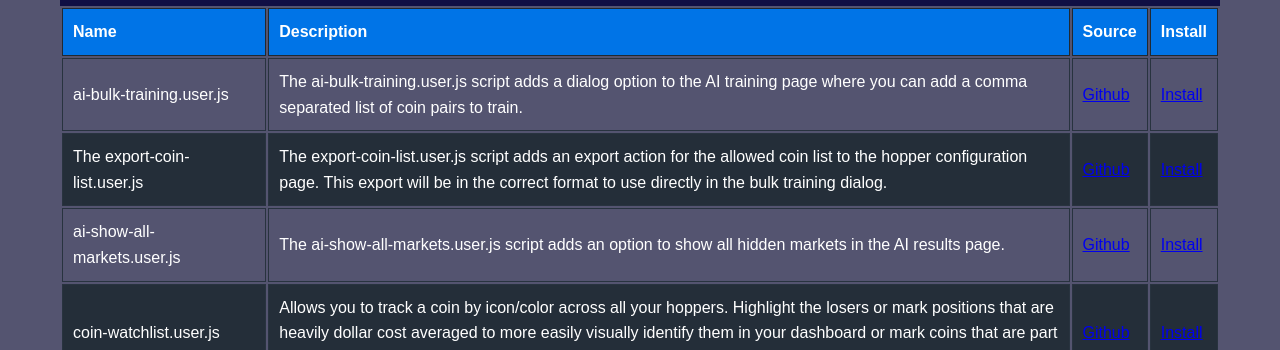
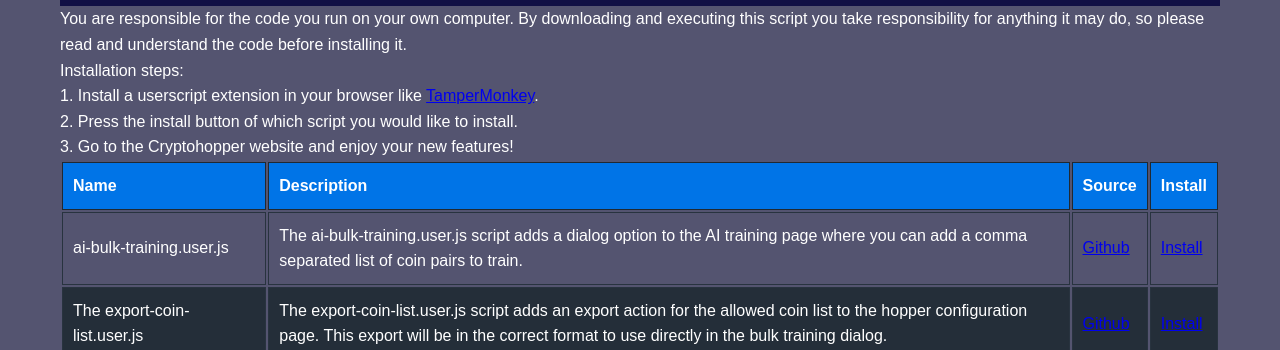
Before and after one commit to J-Nova/CryptoHopper, a plain HTML site: page index.html in a window 1280 px wide. Shown: the part 419-769 px from the top of the page. Drawn offline with Linux system fonts and the light colour scheme.

Commit message:
added installation instructions

```diff
--- a/index.html
+++ b/index.html
@@ -13,6 +13,14 @@
             <p>CH Scripts</p>
             <a><img src="https://hits.seeyoufarm.com/api/count/incr/badge.svg?url=https%3A%2F%2Fj-nova.github.io%2FCryptoHopper%2F&count_bg=%2379C83D&title_bg=%23555555&icon=&icon_color=%23E7E7E7&title=hits&edge_flat=false"/></a>
         </header>
+        <div class="disclaimer">
+            <p>You are responsible for the code you run on your own computer. By downloading and executing this script you take responsibility for anything it may do, so please read and understand the code before installing it.</p>
+            <p>Installation steps:<br>
+                1. Install a userscript extension in your browser like <a href="https://www.tampermonkey.net/">TamperMonkey</a>.<br>
+                2. Press the install button of which script you would like to install.<br>
+                3. Go to the Cryptohopper website and enjoy your new features!
+            </p>
+        </div>
         <table>
             <thead>
                 <th>Name</th>
```
